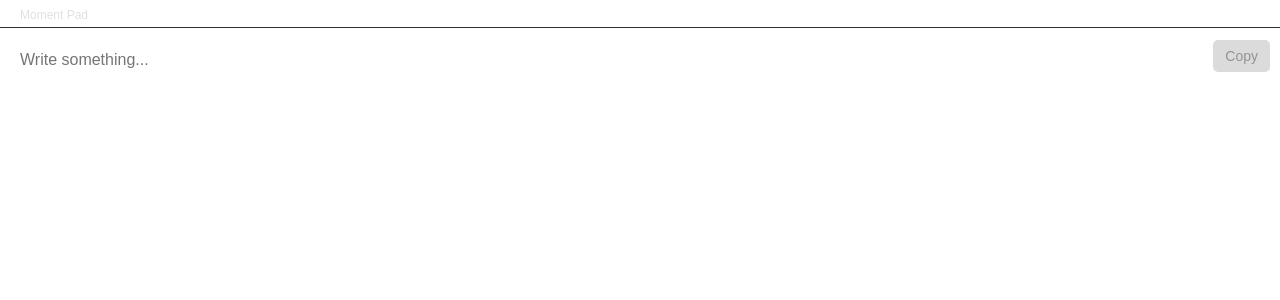
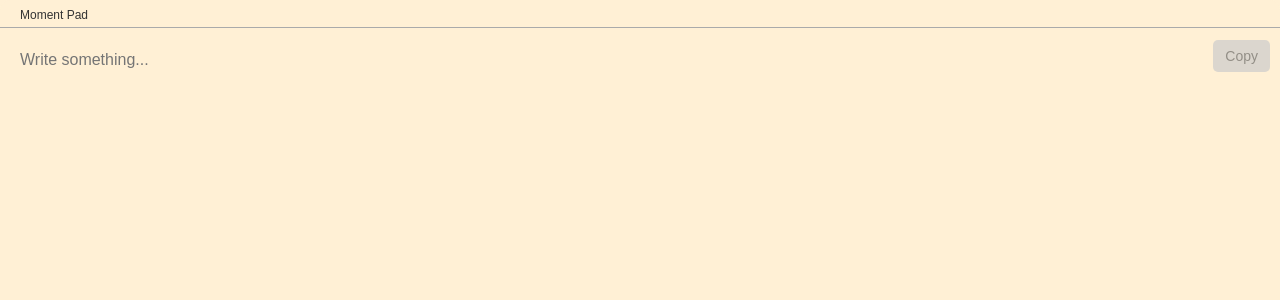
Before and after one commit to motonum/moment_pad, a React (Vite) app: page / in a window 1280 px wide. Shown: the top 300 px of the page. Built offline with nearby package versions, Linux system fonts and the light colour scheme.

Commit message:
update: ライトモードのスタイルを修正

```diff
--- a/src/App.css
+++ b/src/App.css
@@ -3,28 +3,29 @@
   padding: 0;
   box-sizing: border-box;
   font-family: sans-serif;
-  color: #e0e0e0;
-  background-color: #ffffff;
+  color: #333;
+  background-color: #fff0d5ff;
 }
 
 html,
 body,
 #root {
+  position: relative;
   height: 100vh;
   overflow: hidden;
   border-radius: 10px;
 }
 
 .container {
-  position: relative;
-  width: 100%;
+  width: 100vw;
   height: 100vh;
 }
 
 .header {
   height: 28px;
+  width: 100vw;
   padding: 8px 20px;
-  border-bottom: 1px solid #2e2e2e;
+  border-bottom: 1px solid #aaa;
   font-size: 12px;
   -webkit-user-select: none;
   user-select: none;
@@ -42,6 +43,7 @@ body,
   resize: none;
   box-sizing: border-box;
   font-family: sans-serif;
+  overflow: auto;
 }
 
 .copy-button {
@@ -49,7 +51,7 @@ body,
   top: 40px;
   right: 10px;
   padding: 8px 12px;
-  background-color: #007aff;
+  background-color: #333;
   color: white;
   border: none;
   border-radius: 5px;
@@ -61,7 +63,7 @@ body,
 }
 
 .copy-button:hover {
-  background-color: #0056b3;
+  background-color: #555;
 }
 
 .copy-button:disabled {
@@ -95,4 +97,5 @@ body,
 
   .copy-button:disabled:hover {
     background-color: #444444;
+  }
 }
```
